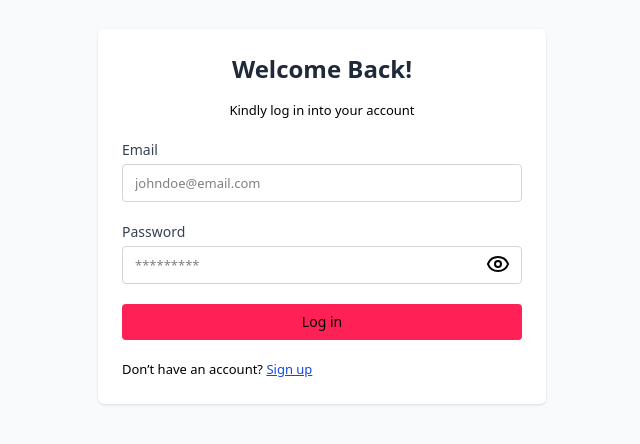
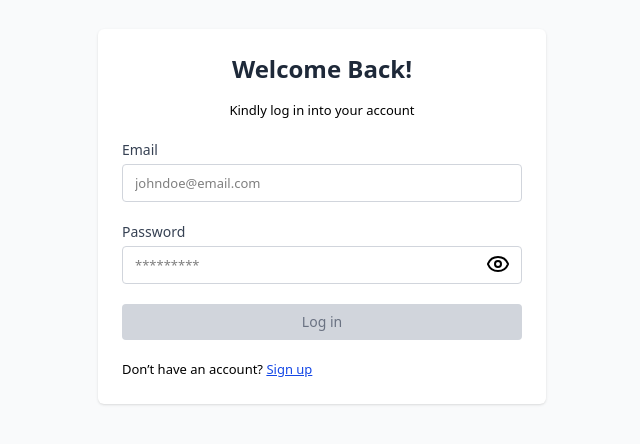
Before and after one commit to daysuwaa/stockmate, a Next.js app: page /auth/login in a window 1280 px wide. Shown: the part 184-628 px from the top of the page, without its empty margins (318-958 px from the left). Built offline with nearby package versions, Linux system fonts and the light colour scheme.

Commit message:
feat: add password visibility toggle to Login and SignUp pages

```diff
--- a/src/app/auth/login/page.tsx
+++ b/src/app/auth/login/page.tsx
@@ -7,10 +7,14 @@ import { Eye, EyeOff } from 'lucide-react';
 const Login = () => {
   const router = useRouter();
   const [showPassword, setShowPassword] = useState(false);
+  const [email, setEmail] = useState('');
+  const [password, setPassword] = useState('');
 
   const toggleVisibility = () => {
     setShowPassword(!showPassword);
   };
+
+  const isFormFilled = email.trim() !== '' && password.trim() !== '';
 
   return (
     <div className="min-h-screen flex items-center justify-center bg-gray-50 px-4">
@@ -22,6 +26,8 @@ const Login = () => {
           <label htmlFor="email" className="text-sm text-gray-700">Email</label>
           <input
             type="email"
+            value={email}
+            onChange={(e)=> setEmail(e.target.value)}
             placeholder="johndoe@email.com"
             className="border border-gray-300 px-3 py-2 rounded-sm mt-1 text-sm placeholder:text-[13px]"
           />
@@ -30,6 +36,8 @@ const Login = () => {
         <div className="flex flex-col relative">
           <label htmlFor="password" className="text-sm text-gray-700">Password</label>
           <input
+            value={password}
+            onChange={(e)=> setPassword(e.target.value)}
             type={showPassword ? "text" :"password" }
             placeholder="*********"
             className="border border-gray-300 px-3 py-2 rounded-sm mt-1 text-sm placeholder:text-[13px]"
@@ -46,7 +54,12 @@ const Login = () => {
         <button
           type="button"
           onClick={() => router.push("/dashboard")}
-          className="w-full bg-rose-500 hover:bg-rose-600 text-black py-2 rounded-sm text-sm cursor-pointer"
+          disabled={!isFormFilled}
+          className={`w-full py-2 rounded-sm text-sm cursor-pointer ${
+            isFormFilled
+              ? "bg-rose-500 hover:bg-rose-600 text-black"
+              : "bg-gray-300 text-gray-500 cursor-not-allowed"
+          }`}
         >
           Log in
         </button>
```
